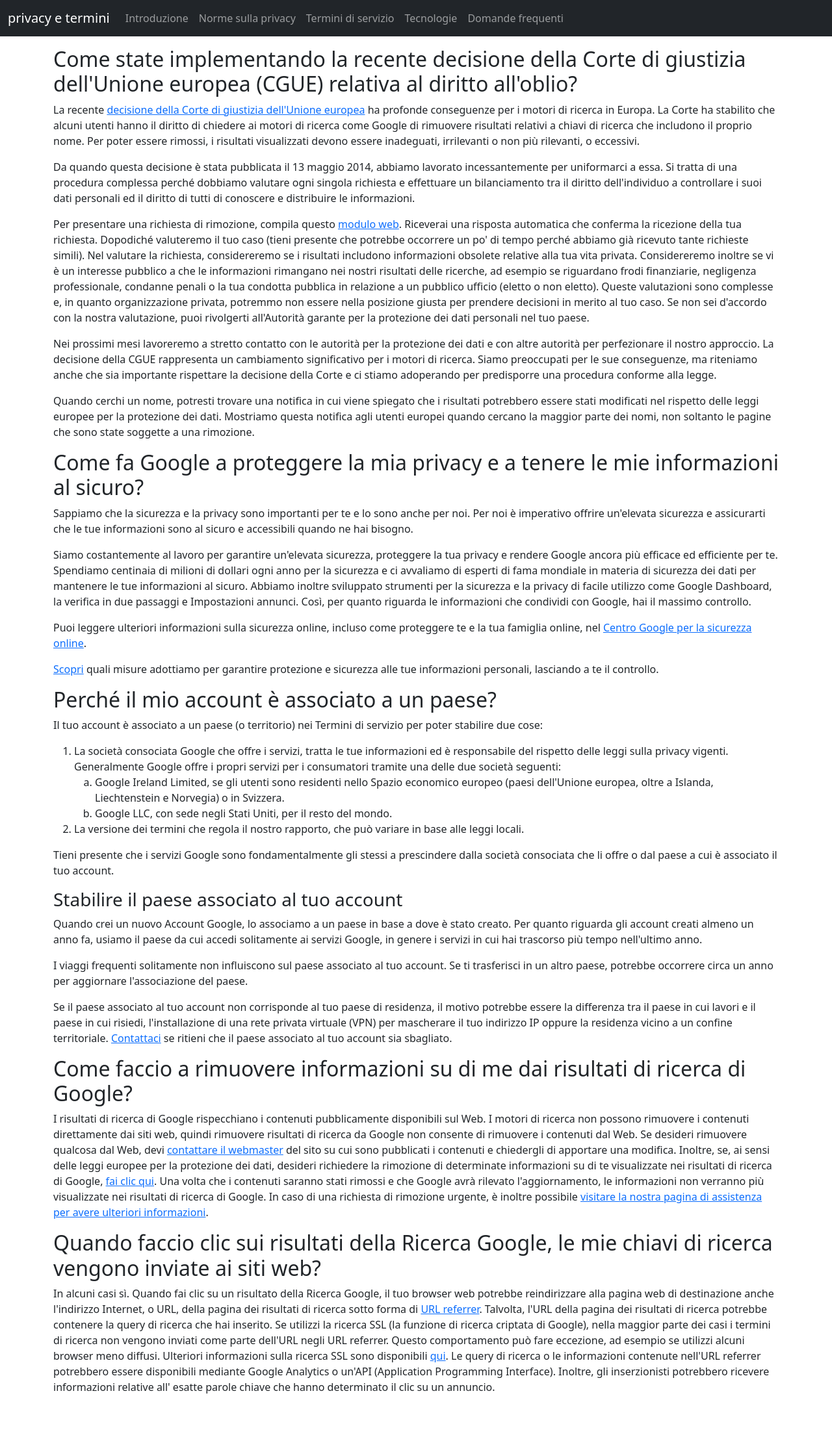
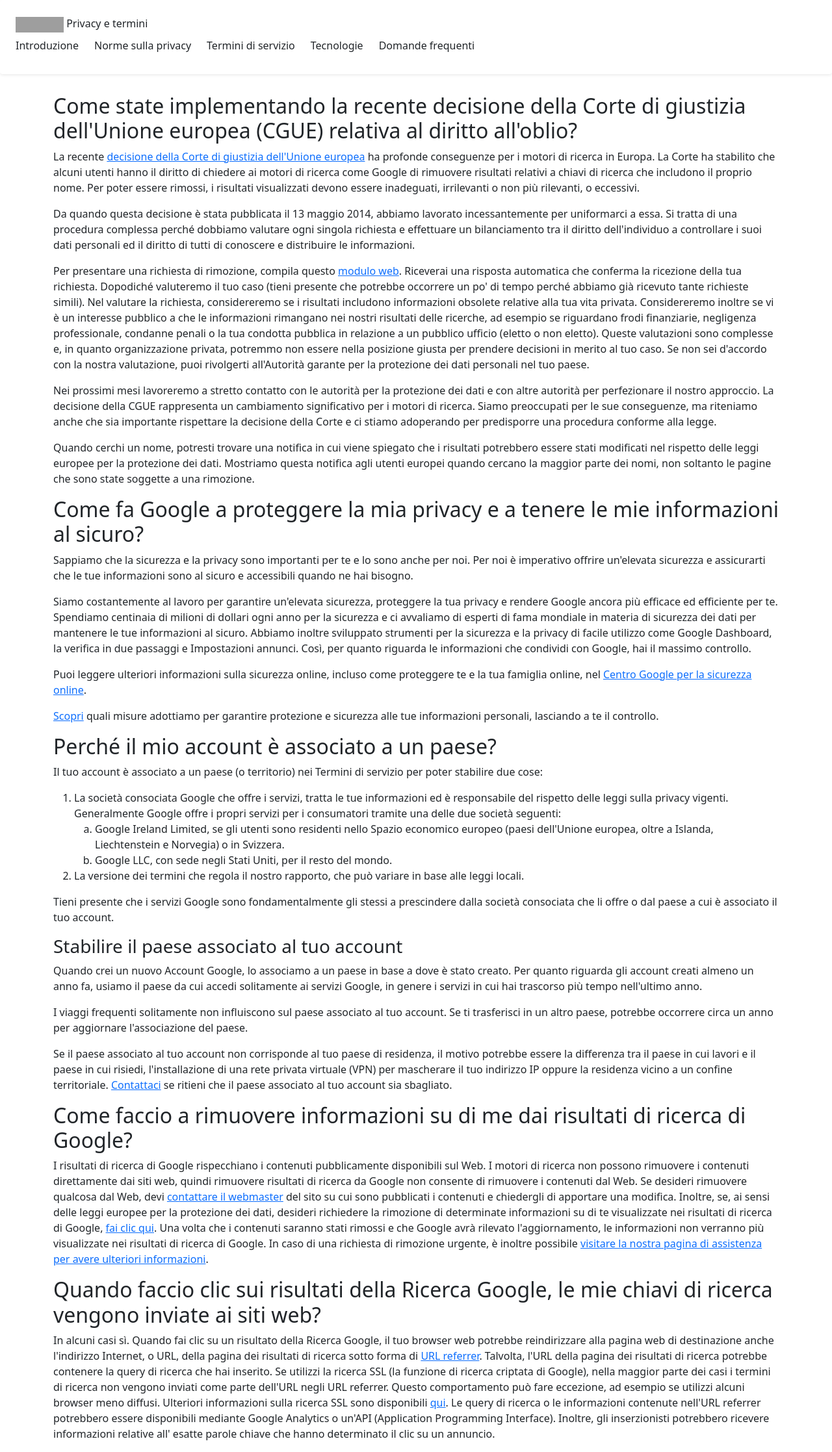
Before and after one commit to Simone-De-Santis/php-google-faq, a PHP site: page / in a window 1280 px wide. Shown: the whole page at 65% size. Before the commit the page ends 2145 px from the top, so only its background shows below. Run offline with PHP 8.4, Linux system fonts and the light colour scheme.

Commit message:
fine header e main

```diff
--- a/index.php
+++ b/index.php
@@ -51,7 +51,8 @@ $data = [
 
 ];
 $links_navbar = ["introduzione", "norme sulla privacy", "termini di servizio ", "tecnologie", "domande frequenti"];
-$title = "privacy e termini"
+$title = "privacy e termini";
+$footer_link = ["google", "tutto su google", "privacy", "termini"]
 ?>
 
 
@@ -70,38 +71,30 @@ $title = "privacy e termini"
 
 <body>
     <header>
-        <nav class="navbar navbar-expand-md navbar-dark fixed-top bg-dark">
-            <div class="container-fluid">
-                <a class="navbar-brand" href="#"><?php echo $title ?> </a>
-
-
-                <button class="navbar-toggler" type="button" data-bs-toggle="collapse" data-bs-target="#navbarCollapse" aria-controls="navbarCollapse" aria-expanded="false" aria-label="Toggle navigation">
-                    <span class="navbar-toggler-icon"></span>
-                </button>
-                <div class="collapse navbar-collapse" id="navbarCollapse">
-                    <ul class="navbar-nav me-auto mb-2 mb-md-0">
-                        <?php foreach ($links_navbar as $link) { ?>
-
-                            <li class="nav-item"><a class="nav-link" href="#"><?php echo ucfirst($link); ?></a></li>
-
-
-
-                        <?php } ?>
-
-                    </ul>
-
+        <div class="fixed-top p-4 bg-white shadow-sm  mb-5 bg-body rounded">
+            <div class="contaner-fluid">
+                <div class="row">
+                    <div class="col">
+                        <img src="" alt="" class="logo">
+                        <span> <?php echo ucfirst($title); ?></h3>
+                    </div>
+                </div>
+                <div class="row ">
+                    <div class="col">
+                        <ul class="navbar-nav d-flex flex-row">
+                            <?php foreach ($links_navbar as $link) { ?>
+                                <li class="nav-item pe-4"><a class="nav-link text-reset " href="#"><?php echo ucfirst($link); ?></a></li>
+                            <?php } ?>
+                        </ul>
+                    </div>
                 </div>
             </div>
-        </nav>
     </header>
     <main>
-
         <article class="container">
             <?php foreach ($data as $chapter) { ?>
                 <?php echo $chapter["title"]; ?>
                 <?php echo $chapter["answers"]; ?>
-
-
             <?php } ?>
         </article>
     </main>
--- a/style.css
+++ b/style.css
@@ -1,4 +1,12 @@
 body {
-
-    padding-top: 4.5rem;
+    padding-top: 9rem;
 }
+.logo{
+    content: url(https://www.gstatic.com/images/branding/googlelogo/svg/googlelogo_clr_74x24px.svg);
+    display: inline-block;
+    height: 24px;
+    width: 74px;
+}
+li :hover, .active{
+border-bottom: 2px solid blue;
+}
```
